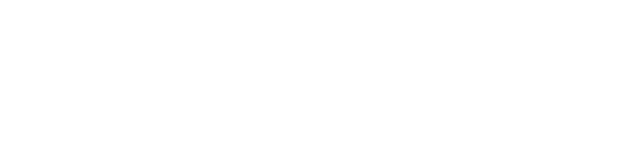
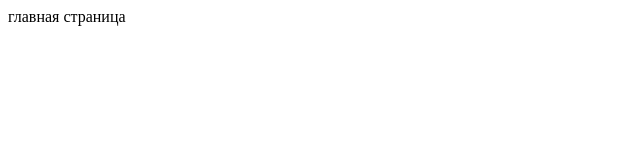
Before and after one commit to Dekarontohos/test3, a plain HTML site: page index.html in a window 1280 px wide. Shown: the whole page, without its empty margins (0-640 px from the left). Drawn offline with Linux system fonts and the light colour scheme.

Commit message:
develop main-page

```diff
--- a/index.html
+++ b/index.html
@@ -9,5 +9,6 @@
     <script>
       src = "index.js";
     </script>
+    <main><span>главная страница</span></main>
   </body>
 </html>
```
Also changed, not shown: 1 other file.
